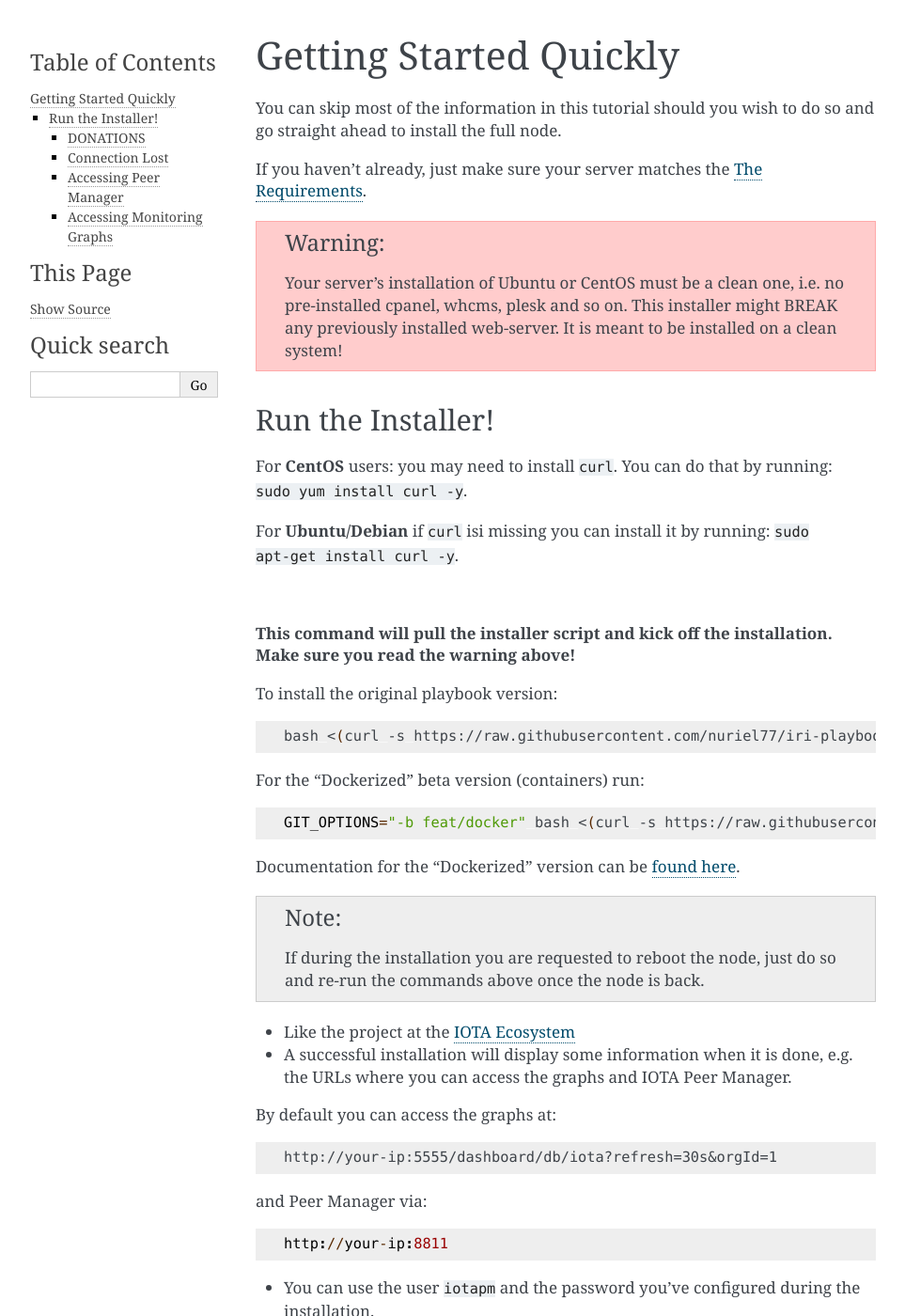
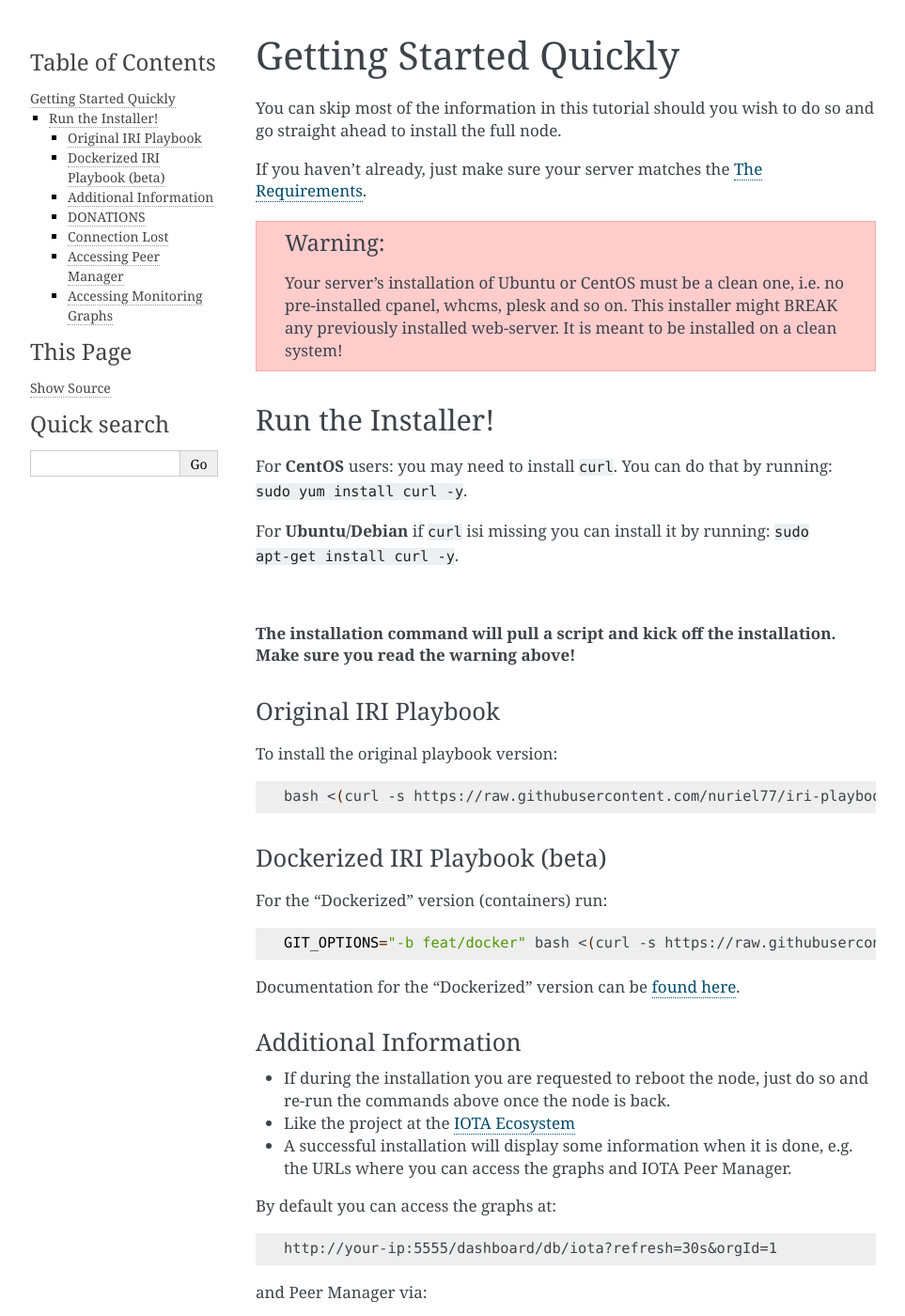
Before and after one commit to nuriel77/iri-playbook, a Sphinx documentation site: the page built from docs/getting-started-quickly.rst, in a window 1280 px wide and 1400 px high. Shown: the whole window at 94% size, without its empty margins (148-1111 px from the left). Built offline with Sphinx 7.4.7, drawn with Linux system fonts in a browser that asks for light colours.

Commit message:
Update installation doc

```diff
--- a/docs/getting-started-quickly.rst
+++ b/docs/getting-started-quickly.rst
@@ -24,7 +24,10 @@
 
 |
 
-**This command will pull the installer script and kick off the installation. Make sure you read the warning above!**
+**The installation command will pull a script and kick off the installation. Make sure you read the warning above!**
+
+Original IRI Playbook
+---------------------
 
 To install the original playbook version:
 
@@ -32,7 +35,10 @@
 
    bash <(curl -s https://raw.githubusercontent.com/nuriel77/iri-playbook/master/fullnode_install.sh)
 
-For the "Dockerized" beta version (containers) run:
+Dockerized IRI Playbook (beta)
+------------------------------
+
+For the "Dockerized" version (containers) run:
 
 .. code:: bash
 
@@ -41,13 +47,12 @@
 Documentation for the "Dockerized" version can be `found here <https://iri-playbook.readthedocs.io/en/feat-docker/>`_.
 
 
+Additional Information
+----------------------
 
-.. note::
-
-   If during the installation you are requested to reboot the node, just do so and re-run the commands above once the node is back.
+* If during the installation you are requested to reboot the node, just do so and re-run the commands above once the node is back.
 
 * Like the project at the `IOTA Ecosystem <https://ecosystem.iota.org/projects/iri-fullnode-installer>`_
-
 
 * A successful installation will display some information when it is done, e.g. the URLs where you can access the graphs and IOTA Peer Manager.
 
```
